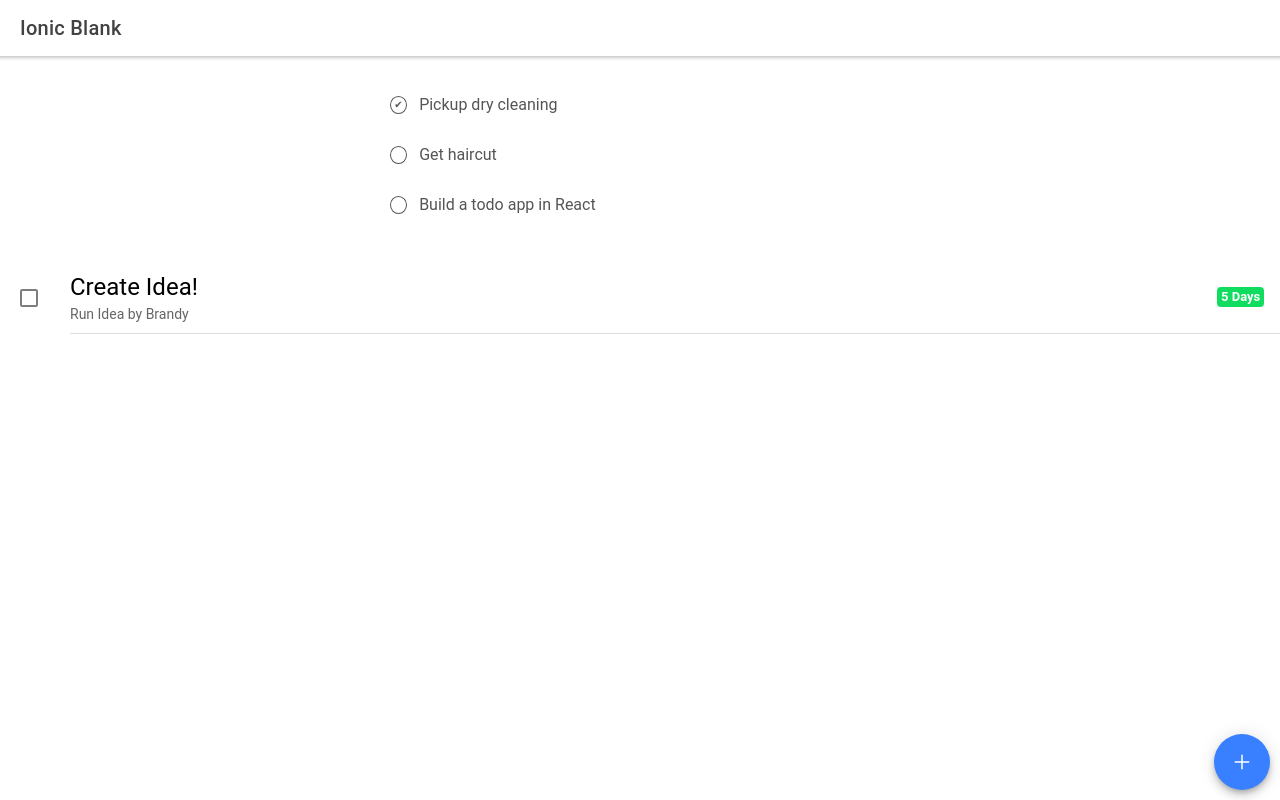
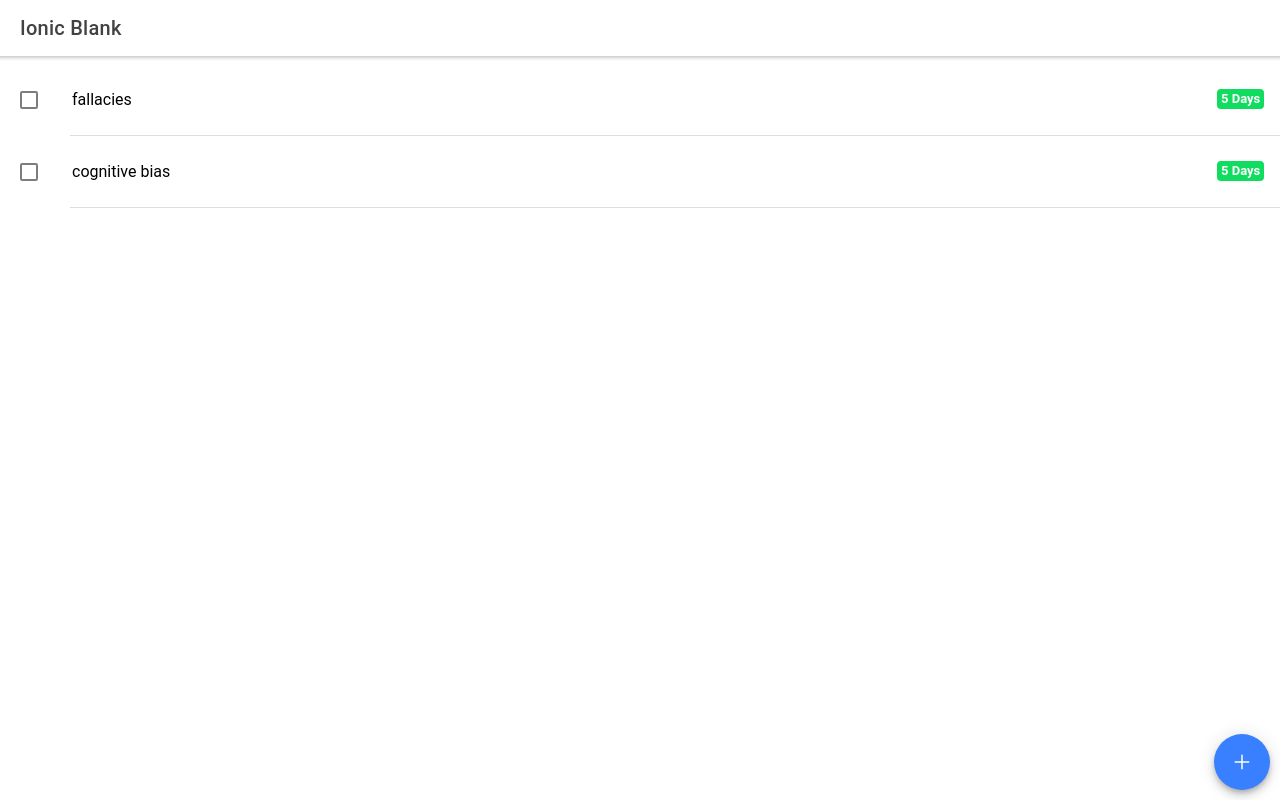
Before and after one commit to timofeysie/xexenes, a React (Create React App) app: page /home in a window 1280 px wide. Built offline with nearby package versions, Linux system fonts and the light colour scheme; the HTML template or start-up script is replaced by a standard one.

Commit message:
#3 converted todos to categories

```diff
--- a/src/pages/Categories.tsx
+++ b/src/pages/Categories.tsx
@@ -1,87 +1,104 @@
 import React, { useState } from 'react';
-import logo from './logo.svg';
 import './Categories.css';
+import { IonList, IonItem, IonCheckbox } from '@ionic/react';
+import { IonLabel, IonNote, IonBadge } from '@ionic/react';
+import { IonFab, IonFabButton, IonIcon } from '@ionic/react';
 
 function Categories() {
-  const [todos, setTodos] = useState([
+  const [categories, setCategories] = useState([
     {
-      content: 'Pickup dry cleaning',
-      isCompleted: true,
+        content: 'fallacies',
+        name: 'fallacies',
+        label: 'List of Fallacies',
+        language: 'en',
+        wd: 'Q186150',
+        wdt: 'P31',
+        isCompleted: true
     },
     {
-      content: 'Get haircut',
-      isCompleted: false,
-    },
-    {
-      content: 'Build a todo app in React',
-      isCompleted: false,
+        content: 'cognitive bias',
+        name: 'cognitive_bias',
+        label: 'Cognitive Bias',
+        language: 'en',
+        wd: 'Q1127759',
+        wdt: 'P31',
+        isCompleted: false
     }
   ]);
 
   function handleKeyDown(e: any, i: number) {
+      console.log(e);
     if (e.key === 'Enter') {
-      createTodoAtIndex(e, i);
+      createCatgoryAtIndex(e, i);
     }
-    if (e.key === 'Backspace' && todos[i].content === '') {
+    if (e.key === 'Backspace' && categories[i].content === '') {
         e.preventDefault();
-        return removeTodoAtIndex(i);
+        return removeCatgoryAtIndex(i);
       }
   }
 
-  function createTodoAtIndex(e: any, i: number) {
-    const newTodos = [...todos];
-    newTodos.splice(i + 1, 0, {
+  function createCatgoryAtIndex(e: any, i: number) {
+    const newCategories = [...categories];
+    newCategories.splice(i + 1, 0, {
       content: '',
-      isCompleted: false,
+        name: '',
+        label: '',
+        language: 'en',
+        wd: '',
+        wdt: 'P31',
+        isCompleted: false
     });
-    setTodos(newTodos);
+    setCategories(newCategories);
     setTimeout(() => {
         let element = document.forms[0].elements[i + 1] as HTMLElement;
         element.focus();
     }, 0);
   }
 
-  function updateTodoAtIndex(e: any, i: number) {
-    const newTodos = [...todos];
-    newTodos[i].content = e.target.value;
-    setTodos(newTodos);
+  function updateCategoryAtIndex(e: any, i: number) {
+    const newCategories = [...categories];
+    newCategories[i].content = e.target.value;
+    setCategories(newCategories);
   }
 
-  function removeTodoAtIndex(i: number) {
-    if (i === 0 && todos.length === 1) return;
-    setTodos(todos => todos.slice(0, i).concat(todos.slice(i + 1, todos.length)));
+  function removeCatgoryAtIndex(i: number) {
+    if (i === 0 && categories.length === 1) return;
+    setCategories(categories => categories.slice(0, i).concat(categories.slice(i + 1, categories.length)));
     setTimeout(() => {
       let element = document.forms[0].elements[i - 1] as HTMLElement;
       element.focus();
     }, 0);
   }
 
-  function toggleTodoCompleteAtIndex(index: number) {
-    const temporaryTodos = [...todos];
-    temporaryTodos[index].isCompleted = !temporaryTodos[index].isCompleted;
-    setTodos(temporaryTodos);
+  function toggleCategoryCompleteAtIndex(index: number) {
+    const temporaryCategories = [...categories];
+    temporaryCategories[index].isCompleted = !temporaryCategories[index].isCompleted;
+    setCategories(temporaryCategories);
   }
 
   return (
-    <form className="todo-list">
-      <ul>
-        {todos.map((todo, i) => (
-          <div className="todo">
-            <div className={'checkbox'}
-                onClick={() => toggleTodoCompleteAtIndex(i)}>
-                {todo.isCompleted && (
-                    <span>&#x2714;</span>
-                )}
-            </div>
+    <form className="category-list">
+      <IonList>
+        {categories.map((category, i) => (
+          <IonItem>
+            <IonCheckbox slot="start"
+                onClick={() => toggleCategoryCompleteAtIndex(i)}></IonCheckbox>
             <input
                type="text"
-               value={todo.content}
+               value={category.content}
                onKeyDown={e => handleKeyDown(e, i)}
-               onChange={e => updateTodoAtIndex(e, i)}
+               onChange={e => updateCategoryAtIndex(e, i)}
              />
-          </div>
+  <IonLabel>
+    <h1>Create Idea!</h1>
+    <IonNote>Run Idea by Brandy</IonNote>
+  </IonLabel>
+  <IonBadge color="success" slot="end">
+    5 Days
+  </IonBadge>
+      </IonItem>
         ))}
-      </ul>
+</IonList>
     </form>
   );
 }
--- a/src/pages/Home.tsx
+++ b/src/pages/Home.tsx
@@ -20,18 +20,6 @@ const Home: React.FC<RouteComponentProps> = (props) => {
       </IonHeader>
       <IonContent>
         <Categories />
-        <IonList>
-          <IonItem>
-            <IonCheckbox slot="start" />
-            <IonLabel>
-              <h1>Create Idea!</h1>
-              <IonNote>Run Idea by Brandy</IonNote>
-            </IonLabel>
-            <IonBadge color="success" slot="end">
-              5 Days
-            </IonBadge>
-          </IonItem>
-        </IonList>
         <IonFab vertical="bottom"
           horizontal="end"
           slot="fixed">
```
Also changed, not shown: 1 other file (tests, documents, lock files or other folders).
